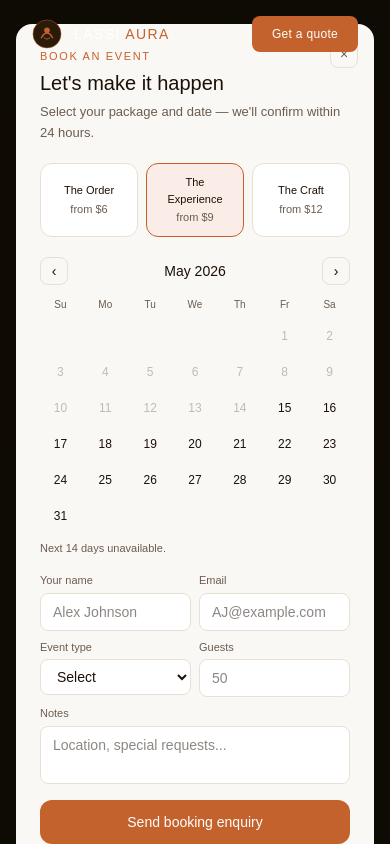
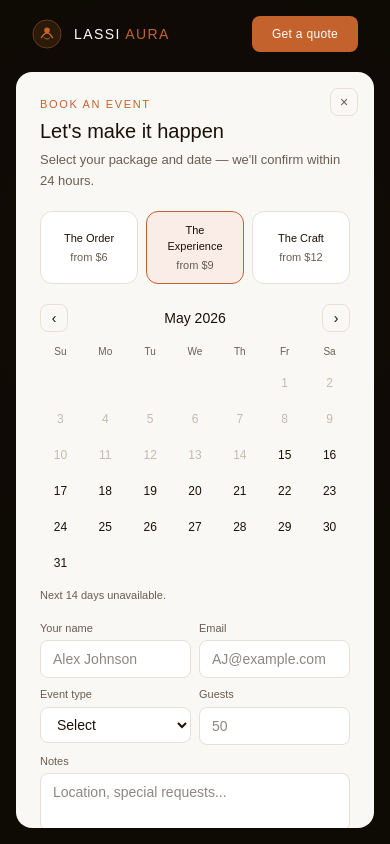
Before and after one commit to bunnyhitesh-code/lassiaura, a Next.js app: page / in a window 390 px wide. Both pictures are taken after a click on the button "Book your event". Shown: the top 844 px of the page. Built offline with nearby package versions, Linux system fonts and the light colour scheme.

Commit message:
fix modal position below navbar on mobile

```diff
--- a/app/page.tsx
+++ b/app/page.tsx
@@ -671,9 +671,10 @@ function Modal({ initial, onClose }: { initial: string; onClose: () => void }) {
   };
 
   return (
-    <div className="fixed inset-0 z-50 flex items-center justify-center p-4 pt-16 overflow-y-auto"
-      style={{ background: "rgba(15,10,5,0.9)" }} onClick={onClose}>
-      <div className="bg-[#FAF8F4] rounded-2xl p-6 w-full max-w-md relative max-h-screen overflow-y-auto"
+    <div className="fixed inset-0 z-50 flex items-end sm:items-center justify-center p-4"
+      style={{ background: "rgba(15,10,5,0.9)", paddingTop: "72px" }} onClick={onClose}>
+      <div className="bg-[#FAF8F4] rounded-2xl p-6 w-full max-w-md relative overflow-y-auto"
+        style={{ maxHeight: "calc(100vh - 88px)" }}
         onClick={e => e.stopPropagation()}>
         <button onClick={onClose} className="absolute top-4 right-4 w-7 h-7 border border-[#E8E0D4] rounded-lg text-sm text-[#6B5C50] hover:bg-[#F2EEE6]">×</button>
 
```
